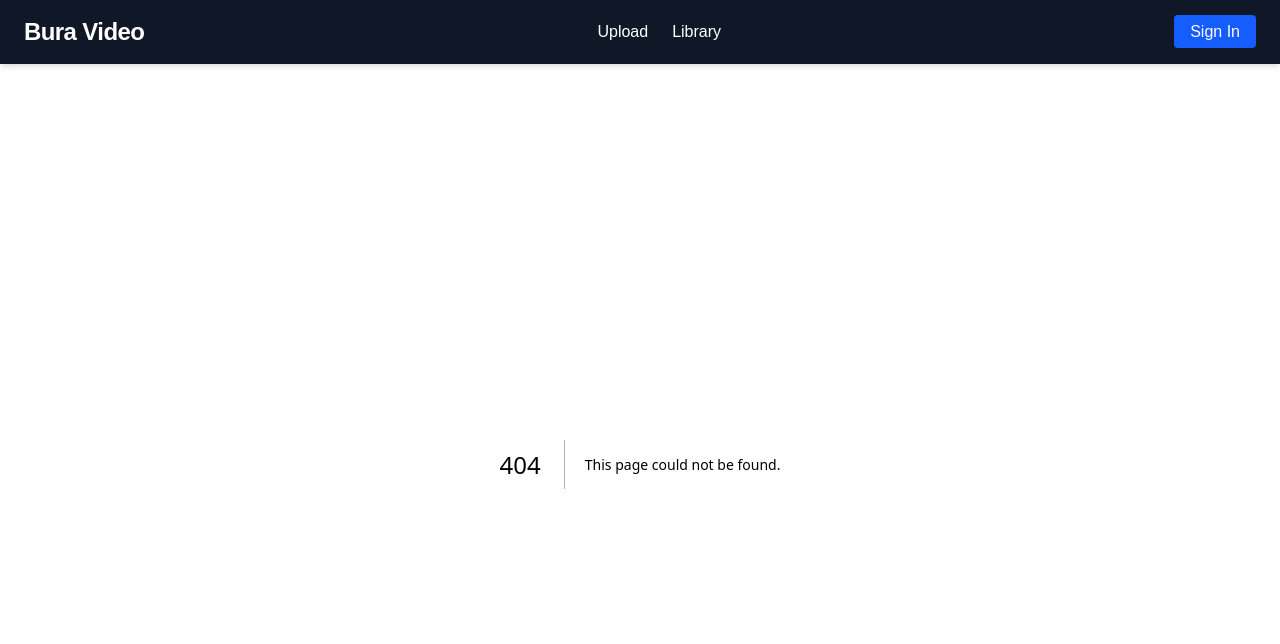
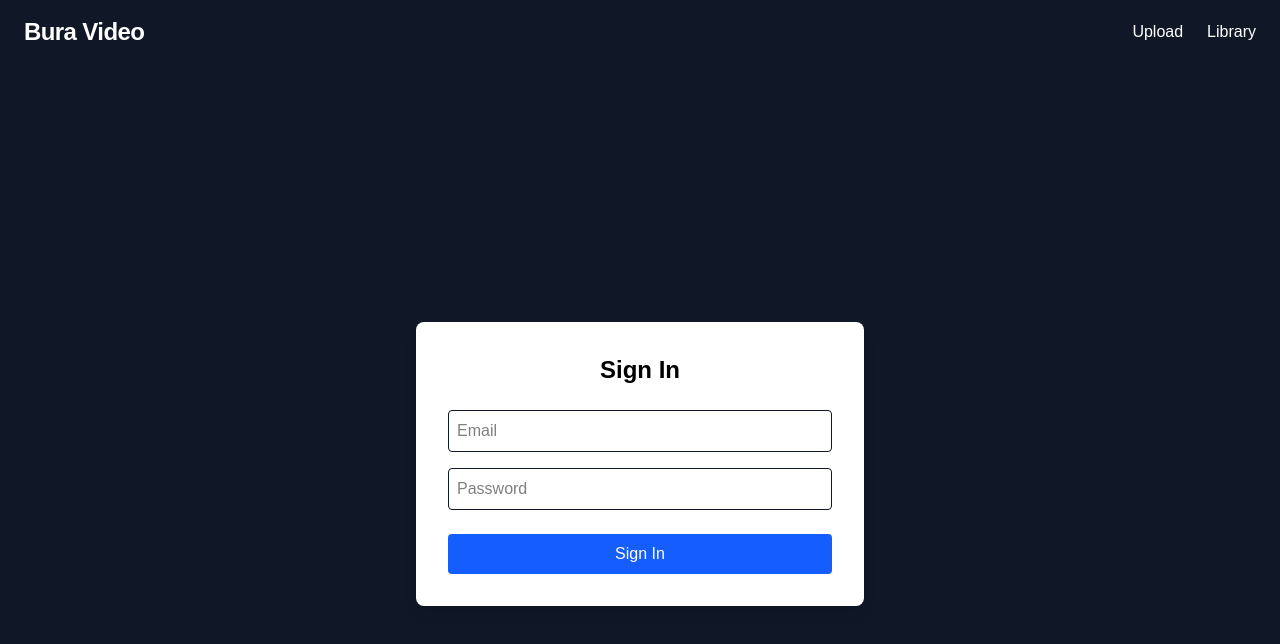
Before and after one commit to BirukM14/Big_Video, a Next.js app: page /auth/signin in a window 1280 px wide. Before the commit this address had no page. Shown: the top 644 px of the page. Built offline with nearby package versions, Linux system fonts and the light colour scheme.

Commit message:
Implement Sign In page and remove unused Sign In link from Header

```diff
--- /dev/null
+++ b/src/app/auth/signin/page.tsx
@@ -0,0 +1,31 @@
+'use client';
+
+import { signIn } from 'next-auth/react';
+
+const Signin = () => {
+  return (
+    <main className="min-h-screen flex items-center justify-center bg-gray-900 px-4">
+      <div className="w-full max-w-md bg-white text-black p-8 rounded-lg shadow-lg">
+        <h1 className="text-2xl font-bold mb-6 text-center">Sign In</h1>
+        <input
+          type="email"
+          placeholder="Email"
+          className="border border-gray-900 rounded p-2 mb-4 w-full"
+        />
+        <input
+          type="password"
+          placeholder="Password"
+          className="border border-gray-900 rounded p-2 mb-6 w-full"
+        />
+        <button
+          onClick={() => signIn()}
+          className="w-full bg-blue-600 text-white px-4 py-2 rounded hover:bg-blue-700 transition"
+        >
+          Sign In
+        </button>
+      </div>
+    </main>
+  );
+};
+
+export default Signin;
--- a/src/app/components/Header.tsx
+++ b/src/app/components/Header.tsx
@@ -21,11 +21,7 @@
         </nav>
 
         {/* User Actions (Auth placeholder) */}
-        <div className="space-x-4">
-          <Link href="/auth/signin" className="bg-blue-600 px-4 py-2 rounded hover:bg-blue-700">
-            Sign In
-          </Link>
-        </div>
+
       </div>
     </header>
   );
```
Also changed, not shown: src/app/auth/signUp/page.tsx (added).
